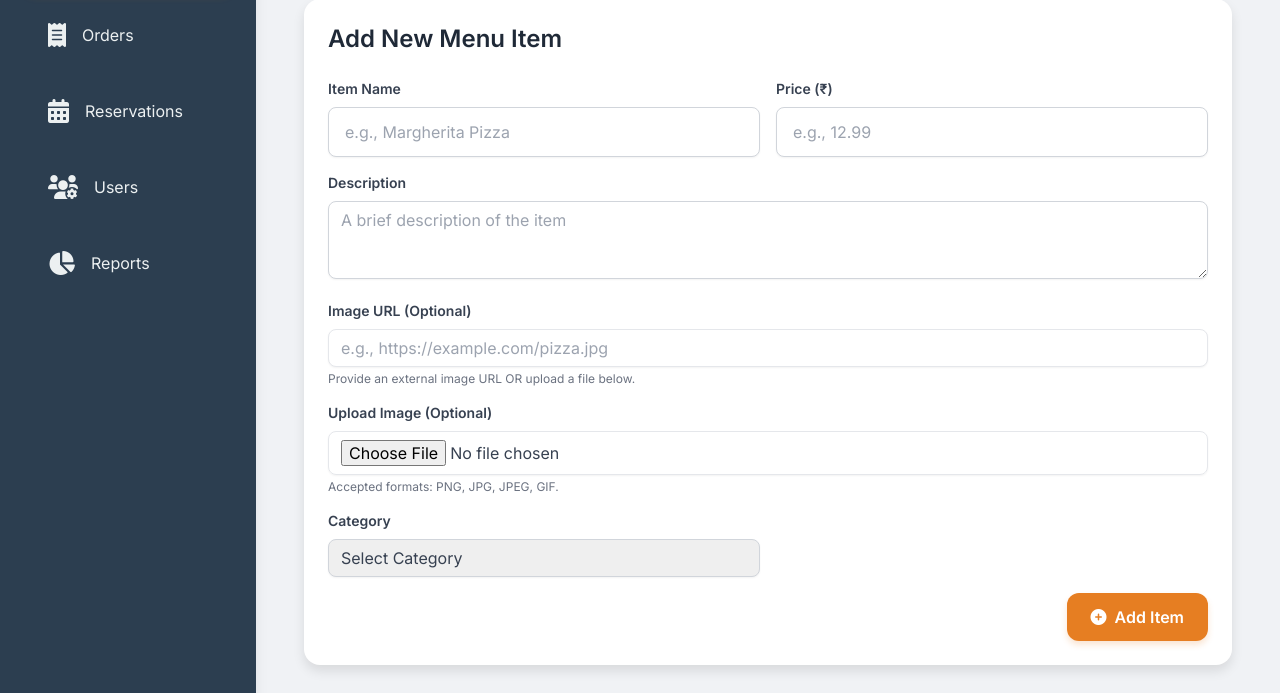
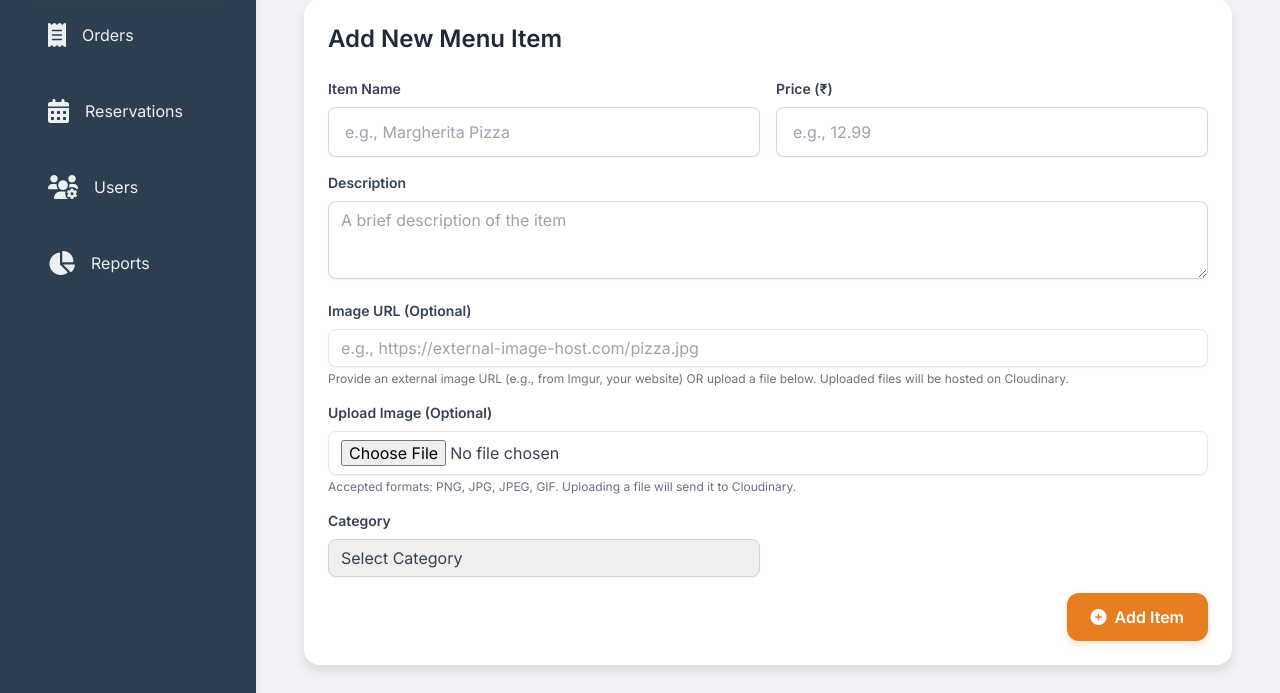
Before and after one commit to SuryaPsingh49/Zaika, a Flask app: page /menu in a window 1280 px wide. Shown: the part 277-970 px from the top of the page. Run offline with Flask 3, Linux system fonts and the light colour scheme; a user stored in the database is signed in; data that the repository does not hold is empty; some libraries are stand-ins or nearby versions.

Commit message:
Update menu.html

```diff
--- a/templates/menu.html
+++ b/templates/menu.html
@@ -8,7 +8,7 @@
     {% if session.get('role') == 'admin' %}
     <div class="card p-6 mb-8">
         <h3 class="text-2xl font-semibold text-gray-800 mb-6">Add New Menu Item</h3>
-        {# Added enctype="multipart/form-data" for file uploads #}
+        {# IMPORTANT: enctype="multipart/form-data" is required for file uploads #}
         <form method="POST" action="{{ url_for('add_menu_item') }}" class="grid grid-cols-1 md:grid-cols-2 gap-4" enctype="multipart/form-data">
             <div>
                 <label for="name" class="block text-gray-700 text-sm font-semibold mb-2">Item Name</label>
@@ -32,14 +32,14 @@
                 <label for="image_url" class="block text-gray-700 text-sm font-semibold mb-2">Image URL (Optional)</label>
                 <input type="url" id="image_url" name="image_url"
                        class="shadow-sm appearance-none border rounded-lg w-full py-2 px-3 text-gray-700 leading-tight focus:outline-none focus:ring-2 focus:ring-orange-500 focus:border-transparent transition duration-200 ease-in-out"
-                       placeholder="e.g., https://example.com/pizza.jpg">
-                <p class="text-gray-500 text-xs mt-1">Provide an external image URL OR upload a file below.</p>
+                       placeholder="e.g., https://external-image-host.com/pizza.jpg">
+                <p class="text-gray-500 text-xs mt-1">Provide an external image URL (e.g., from Imgur, your website) OR upload a file below. Uploaded files will be hosted on Cloudinary.</p>
             </div>
             <div class="md:col-span-2">
                 <label for="image_file" class="block text-gray-700 text-sm font-semibold mb-2">Upload Image (Optional)</label>
                 <input type="file" id="image_file" name="image_file" accept="image/png, image/jpeg, image/gif"
                        class="shadow-sm appearance-none border rounded-lg w-full py-2 px-3 text-gray-700 leading-tight focus:outline-none focus:ring-2 focus:ring-orange-500 focus:border-transparent transition duration-200 ease-in-out">
-                <p class="text-gray-500 text-xs mt-1">Accepted formats: PNG, JPG, JPEG, GIF.</p>
+                <p class="text-gray-500 text-xs mt-1">Accepted formats: PNG, JPG, JPEG, GIF. Uploading a file will send it to Cloudinary.</p>
             </div>
             <div>
                 <label for="category" class="block text-gray-700 text-sm font-semibold mb-2">Category</label>
@@ -132,7 +132,7 @@
                 <h3 class="text-xl font-semibold text-gray-800">Edit Menu Item</h3>
                 <button onclick="closeEditModal()" class="text-gray-500 hover:text-gray-700 text-2xl">&times;</button>
             </div>
-            {# Added enctype="multipart/form-data" for file uploads #}
+            {# IMPORTANT: enctype="multipart/form-data" is required for file uploads #}
             <form method="POST" id="editForm" enctype="multipart/form-data">
                 <input type="hidden" id="editItemId" name="item_id">
                 <div class="mb-4">
@@ -156,14 +156,14 @@
                     <label for="editImageUrl" class="block text-gray-700 text-sm font-semibold mb-2">Image URL (Optional)</label>
                     <input type="url" id="editImageUrl" name="image_url"
                            class="shadow-sm appearance-none border rounded-lg w-full py-2 px-3 text-gray-700 leading-tight focus:outline-none focus:ring-2 focus:ring-orange-500 focus:border-transparent"
-                           placeholder="e.g., https://example.com/pizza.jpg">
-                    <p class="text-gray-500 text-xs mt-1">Provide an external image URL OR upload a new file below.</p>
+                           placeholder="e.g., https://external-image-host.com/pizza.jpg">
+                    <p class="text-gray-500 text-xs mt-1">Provide an external image URL (e.g., from Imgur, your website) OR upload a new file below.</p>
                 </div>
                 <div class="mb-4">
                     <label for="editImageFile" class="block text-gray-700 text-sm font-semibold mb-2">Upload New Image (Optional)</label>
                     <input type="file" id="editImageFile" name="image_file" accept="image/png, image/jpeg, image/gif"
                            class="shadow-sm appearance-none border rounded-lg w-full py-2 px-3 text-gray-700 leading-tight focus:outline-none focus:ring-2 focus:ring-orange-500 focus:border-transparent">
-                    <p class="text-gray-500 text-xs mt-1">Accepted formats: PNG, JPG, JPEG, GIF. Uploading a file will override the Image URL.</p>
+                    <p class="text-gray-500 text-xs mt-1">Accepted formats: PNG, JPG, JPEG, GIF. Uploading a file will send it to Cloudinary and override the Image URL.</p>
                 </div>
                 <div class="mb-4">
                     <label for="editCategory" class="block text-gray-700 text-sm font-semibold mb-2">Category</label>
```
